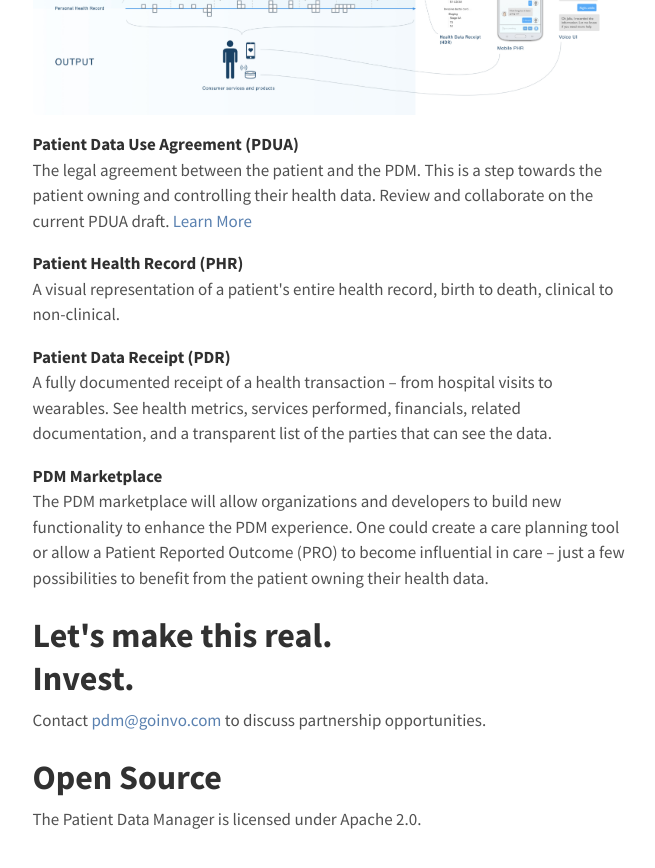
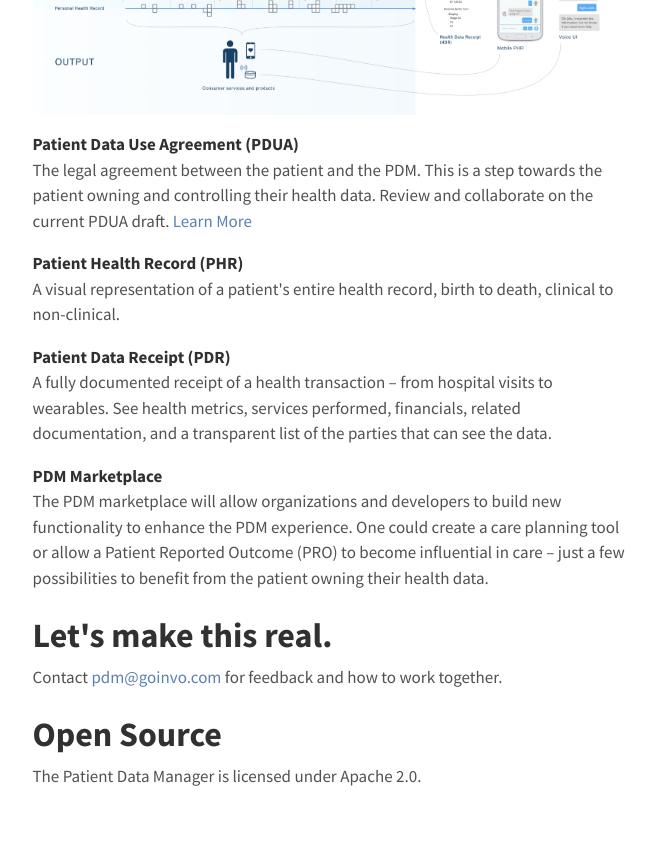
Before and after one commit to patient-data-manager/pdm-website, a Jekyll site: the page built from index.html, in a window 1280 px wide and 900 px high, scrolled down 2786 px. Shown: the top 868 px of the window, without its empty margins (310-965 px from the left). Built offline with Jekyll 4.4.1, drawn with Linux system fonts in a browser that asks for light colours; the list of posts is cut into pages by our own code.

Commit message:
Changed partner sentence.

```diff
--- a/index.html
+++ b/index.html
@@ -96,11 +96,10 @@
 
     <h1>
       Let's make this real.<br />
-      Invest.
     </h1>
 
     <p>
-      Contact <a href="mailto:pdm@goinvo.com">pdm@goinvo.com</a> to discuss partnership opportunities.
+      Contact <a href="mailto:pdm@goinvo.com">pdm@goinvo.com</a> for feedback and how to work together.
     </p>
 
     <h1>
```
